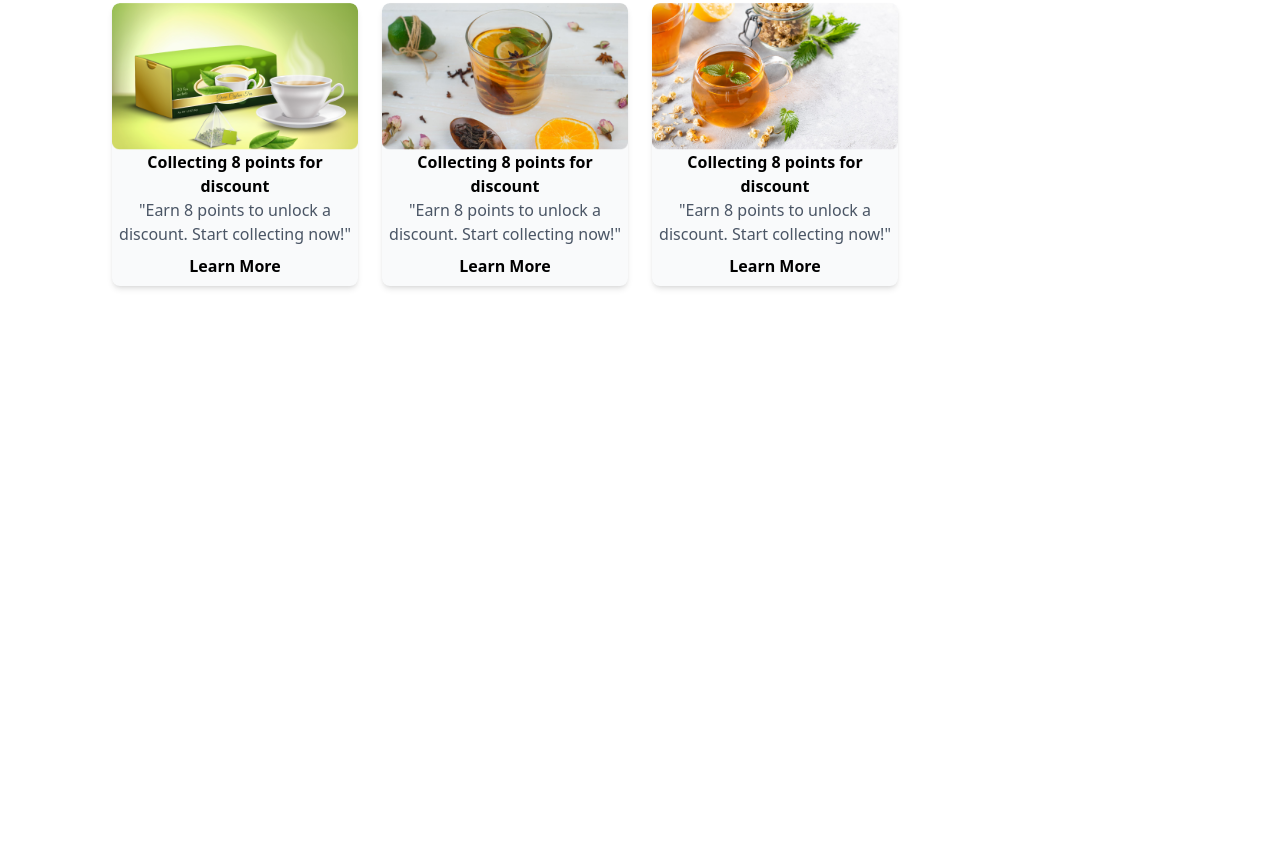
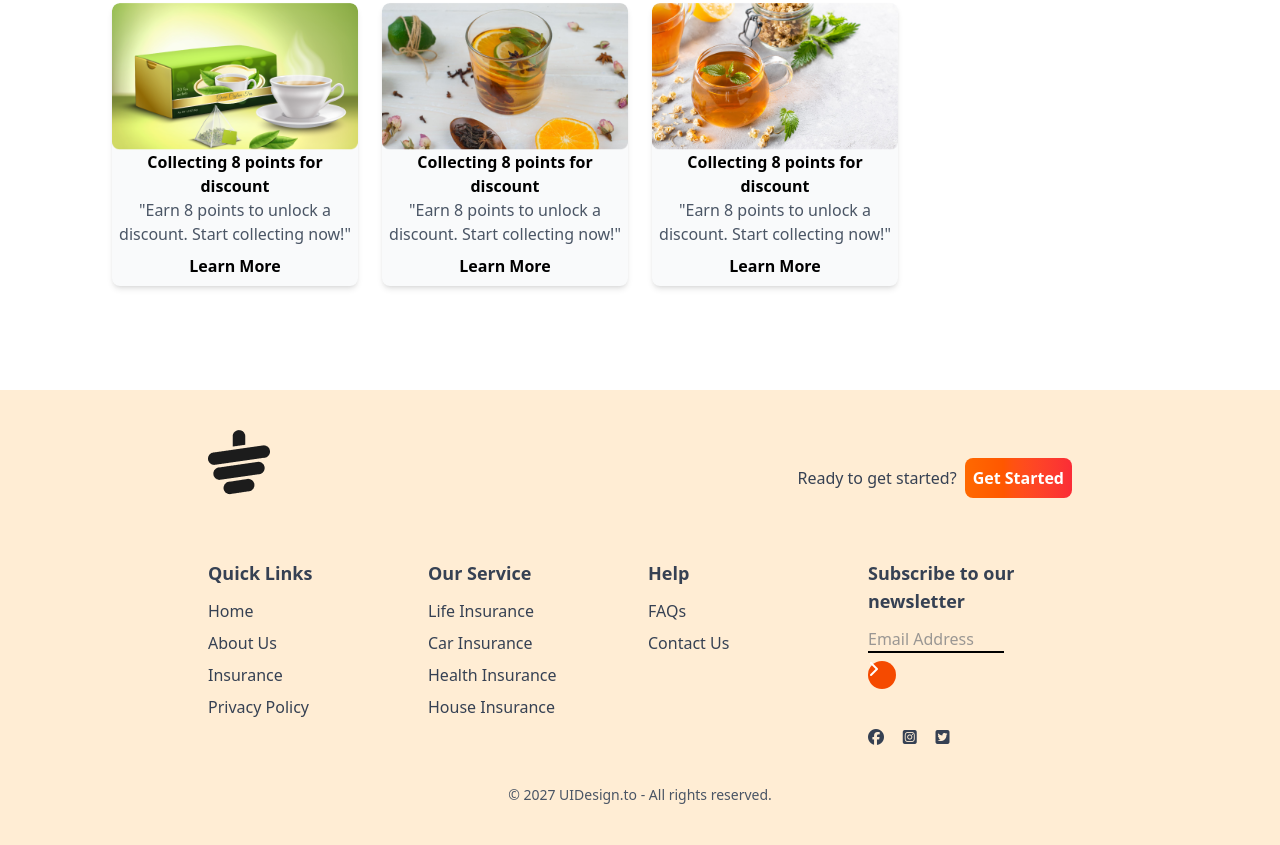
Before and after one commit to Apurba2283/tea-house-using-tailwind, a plain HTML site: page index.html in a window 1280 px wide. Shown: the part 2814-3659 px from the top of the page. Before the commit the page ends 3204 px from the top, so only its background shows below. Drawn offline with nearby package versions, Linux system fonts and the light colour scheme.

Commit message:
footer section complete

```diff
--- a/index.html
+++ b/index.html
@@ -239,8 +239,93 @@
                   </div>
             </section>
 
+          </main>
 
-    </main>
+            <!-- Footer section -->
+
+            <footer class="bg-orange-100 text-gray-700 py-10 px-4 md:px-16">
+              <div class="w-9/12 mx-auto">
+              <!-- Logo -->
+               <div class="mb-8 flex justify-between">
+                <img class="mb-8" src="images/cup.png" alt="" class="">
+                <div class="flex items-center gap-2">
+                  <h4>Ready to get started?</h4>
+                  <button class="bg-gradient-to-r from-orange-500 to-red-500 px-2 py-2 rounded-lg text-white font-bold">Get Started
+                  </button>
+                </div>
+                </div>
+                <!-- Links -->
+                 <div class="grid grid-cols-1 md:grid-cols-2 lg:grid-cols-4 gap-4">
+
+                  <!-- first column -->
+                   <div>
+                    <h3 class="font-semibold text-lg mb-3">Quick Links</h3>
+                    <ul class="space-y-2">
+                      <li>
+                        <a class="hover:text-orange-600" href="#">Home</a>
+                      </li>
+                      <li>
+                        <a class="hover:text-orange-600" href="#">About Us</a>
+                      </li>
+                      <li>
+                        <a class="hover:text-orange-600" href="#">Insurance</a>
+                      </li>
+                      <li>
+                        <a class="hover:text-orange-600" href="#">Privacy Policy</a>
+                      </li>
+                    </ul>
+                   </div>
+                   <!-- Second Column -->
+                   <div>
+                    <h3 class="font-semibold text-lg mb-3">Our Service</h3>
+                    <ul class="space-y-2">
+                      <li>
+                        <a class="hover:text-orange-600" href="#">Life Insurance</a>
+                      </li>
+                      <li>
+                        <a class="hover:text-orange-600" href="#">Car Insurance</a>
+                      </li>
+                      <li>
+                        <a class="hover:text-orange-600" href="#">Health Insurance</a>
+                      </li>
+                      <li>
+                        <a class="hover:text-orange-600" href="#">House Insurance</a>
+                      </li>
+                    </ul>
+                   </div>
+                   <!-- Third Column -->
+                   <div>
+                    <h3 class="font-semibold text-lg mb-3">Help</h3>
+                    <ul class="space-y-2">
+                      <li>
+                        <a class="hover:text-orange-600" href="#">FAQs</a>
+                      </li>
+                      <li>
+                        <a class="hover:text-orange-600" href="#">Contact Us</a>
+                      </li>
+                    </ul>
+                   </div>
+                   <!-- fourth column -->
+
+                   <div>
+                    <h3 class="font-semibold text-lg mb-3">Subscribe to our newsletter</h3>
+                    <div class="flex flex-col space-y-2">
+                      <input placeholder="Email Address" type="text" class="bg-transparent border-b-2 border-black w-4/6">
+                      <i class="fa-solid fa-chevron-right w-7 h-7 bg-orange-600 inline-flex rounded-full text-white justify-center items-center"></i>
+                      <div class="flex justify-between w-2/5 mb-2 mt-8">
+                        <i class="fa-brands fa-facebook"></i>
+                        <i class="fa-brands fa-square-instagram"></i>
+                        <i class="fa-brands fa-square-twitter"></i>
+                      </div>
+                    </div>
+                   </div>
+                 </div>
+                 <div class="text-center pt-4 mt-4">
+                  <p class="text-sm text-gray-600">© 2027 UIDesign.to - All rights reserved.</p>
+                 </div>
+               </div>
+            </footer>
+
 
 </body>
 </html>
```
